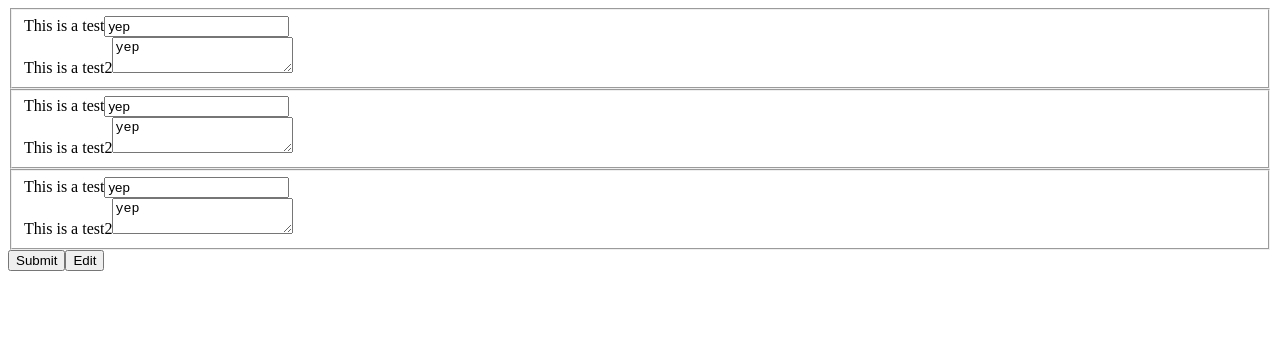
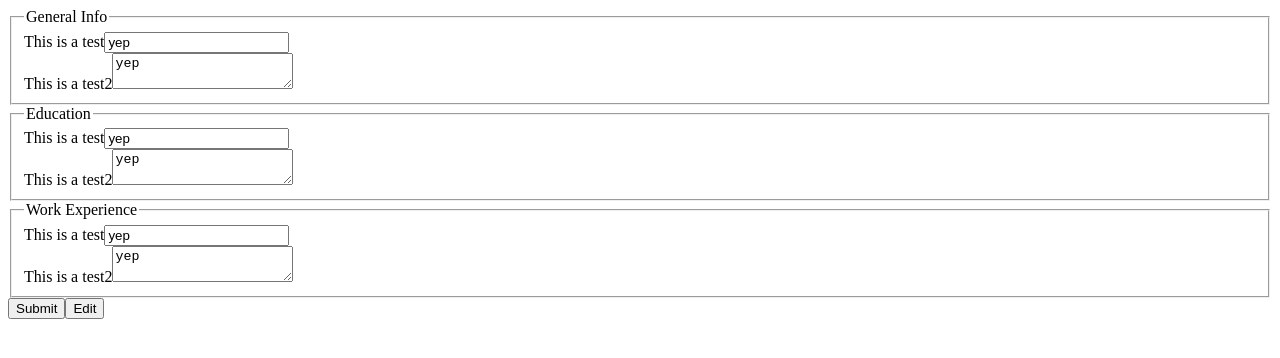
Before and after one commit to WitherMite/CV-app, a React (Vite) app: page / in a window 1280 px wide. Shown: the top 358 px of the page. Built offline with nearby package versions, Linux system fonts and the light colour scheme.

Commit message:
Generate fieldsets

```diff
--- a/src/components/CV-app.jsx
+++ b/src/components/CV-app.jsx
@@ -5,15 +5,16 @@ import "../styles/CV-app.css";
 // generates the app based on some config obj
 export default function CvApp({ structureConfig }) {
   const [isSubmitted, setIsSubmitted] = useState(false);
-  console.table(structureConfig);
   return (
     <form className="cv-app">
-      {/* gen info */}
-      <FormSection isSubmitted={isSubmitted}></FormSection>
-      {/* education */}
-      <FormSection isSubmitted={isSubmitted}></FormSection>
-      {/* work exp */}
-      <FormSection isSubmitted={isSubmitted}></FormSection>
+      {structureConfig.map((section) => (
+        <FormSection
+          key={section.id}
+          fields={section.fields}
+          title={section.title}
+          isSubmitted={isSubmitted}
+        ></FormSection>
+      ))}
       <button
         className="submit-cv"
         type="button"
--- a/src/components/Form-section.jsx
+++ b/src/components/Form-section.jsx
@@ -3,9 +3,10 @@ import InputField from "./Input-field.jsx";
 // takes in an array representing questions to create a fieldset
 // has a flag prop to allow generating a repeated subsection with a button (for edu/work exp)
 // if submitted, fieldset is hidden, disabled, and replaced with an element containing submitted info
-export default function FormSection({ isSubmitted }) {
+export default function FormSection({ title, isSubmitted }) {
   return (
     <fieldset disabled={isSubmitted}>
+      <legend>{title}</legend>
       <InputField
         labelText="This is a test"
         inputName="1"
```
